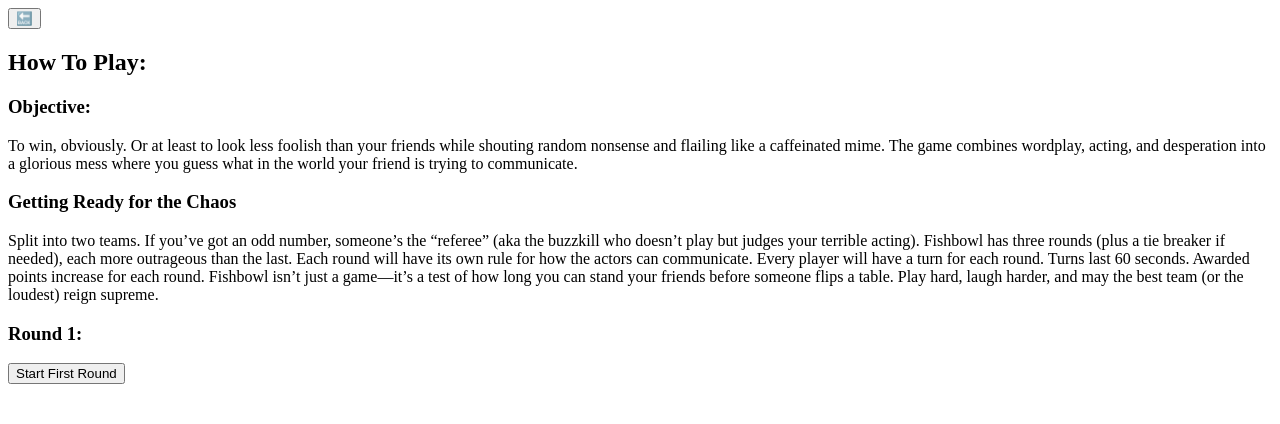
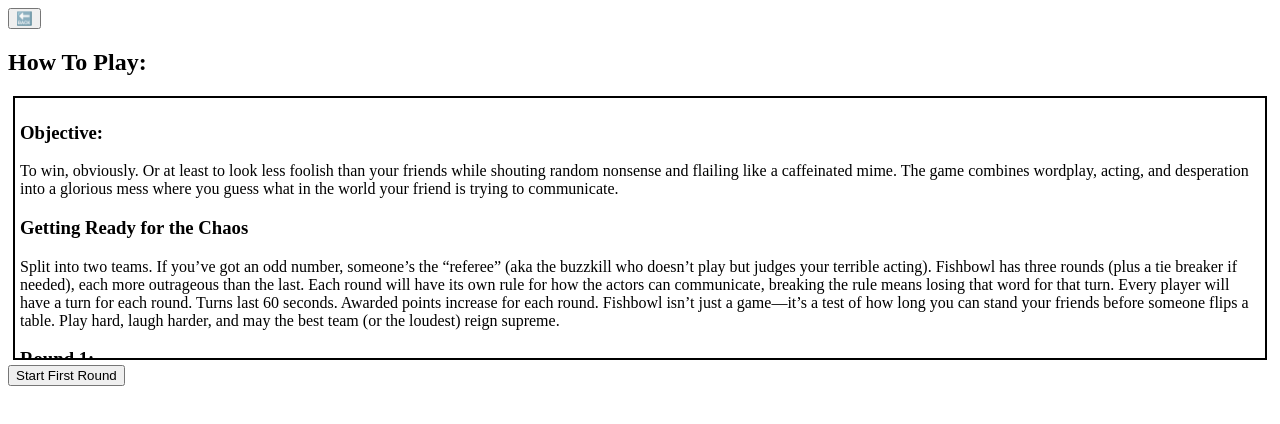
Before and after one commit to Aaron-Quickstart/tester_projects, a React (Create React App) app in the folder fish-bowl-game/fish-bowl-app/: page /#/HowToPlay in a window 1280 px wide. Shown: the top 424 px of the page. Built offline with nearby package versions, Linux system fonts and the light colour scheme.

Commit message:
added to the rules page.

```diff
--- a/fish-bowl-game/fish-bowl-app/src/App.js
+++ b/fish-bowl-game/fish-bowl-app/src/App.js
@@ -7,6 +7,7 @@ import PlayerTurn from "./pages/PlayerTurn";
 import EndOfTurn from "./pages/EndOfTurn";
 import EndOfRound from "./pages/EndOfRound";
 import FinalScore from "./pages/FinalScore";
+import "./fishbowlstyles.css";
 
 function App() {
   return (
--- a/fish-bowl-game/fish-bowl-app/src/fishbowlstyles.css
+++ b/fish-bowl-game/fish-bowl-app/src/fishbowlstyles.css
@@ -1,5 +1,8 @@
 .ruleBook{
-    display: flex;
     overflow-y: auto;
-    height: 50px;
+    height: 250px;
+    border-style: solid;
+    border-width: 2px;
+    padding:5px;
+    margin:5px;
 }
--- a/fish-bowl-game/fish-bowl-app/src/pages/HowToPlay.js
+++ b/fish-bowl-game/fish-bowl-app/src/pages/HowToPlay.js
@@ -13,8 +13,9 @@ export default function howToPlay()
     return(
         <>
             <Link to="/"><button>🔙</button></Link>
+            <h2>How To Play:</h2>
             <div className="ruleBook">
-                <h2>How To Play:</h2>
+
                 <div className="gameRules">
                     <h3>Objective:</h3>
                     <p>
@@ -28,7 +29,7 @@ export default function howToPlay()
                         Split into two teams. If you’ve got an odd number, someone’s the “referee”
                         (aka the buzzkill who doesn’t play but judges your terrible acting).
                         Fishbowl has three rounds (plus a tie breaker if needed), each more outrageous than the last.
-                        Each round will have its own rule for how the actors can communicate.
+                        Each round will have its own rule for how the actors can communicate, breaking the rule means losing that word for that turn.
                         Every player will have a turn for each round.  Turns last 60 seconds.
                         Awarded points increase for each round.  Fishbowl isn’t just a game—it’s a
                         test of how long you can stand your friends before someone flips a table.
@@ -38,7 +39,10 @@ export default function howToPlay()
                 <div className="round1rules">
                     <h3>Round 1:</h3>
                     <p>
-
+                        Basically "Taboo".  The actor can describe the key word/phrase in any way.
+                        The actor also may not try "it ryhmes with".
+                        Example:  the word on screen says “pizza.” You say, “Circular food of the gods,
+                        often ruined by pineapple.” Not, “It’s, uh, piz—uh, crap.”
                     </p>
                 </div>
             </div>
```
